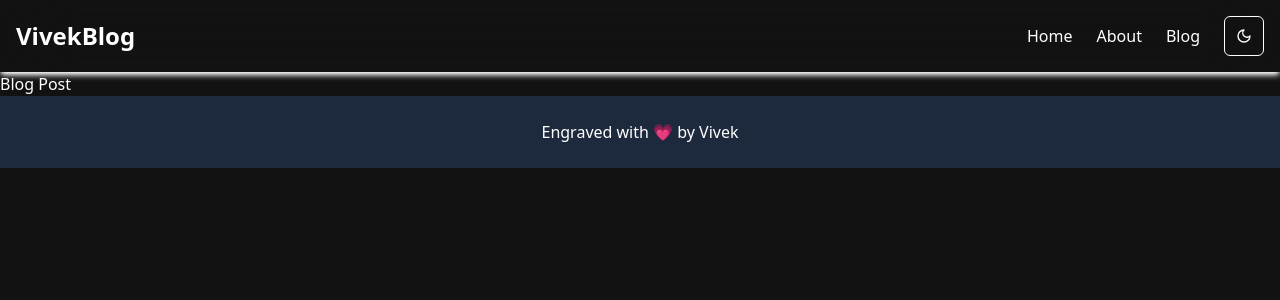
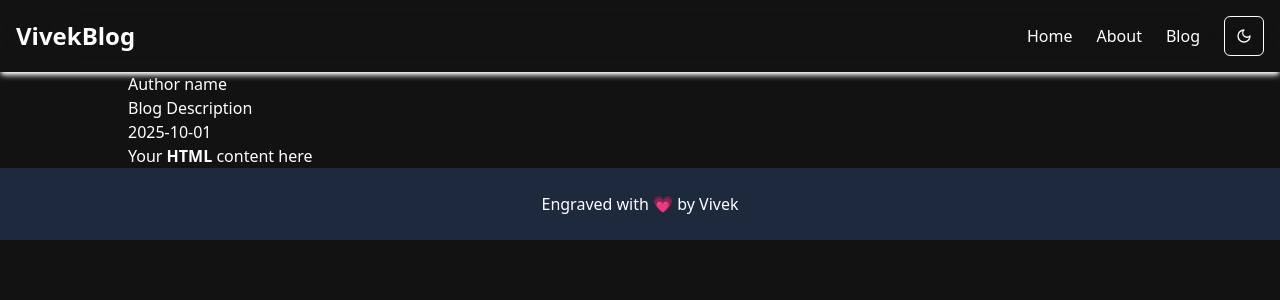
Before and after one commit to Vivek-736/Hobby-Blog, a Next.js app: page /blog/guide-to-tailwind-css in a window 1280 px wide. Shown: the top 300 px of the page. Built offline with nearby package versions, Linux system fonts and the light colour scheme.

Commit message:
done with the blog page and the slug setup and transfigured the next config

```diff
--- a/app/blog/[slug]/page.tsx
+++ b/app/blog/[slug]/page.tsx
@@ -1,11 +1,23 @@
-import React from 'react'
+import React from "react";
 
-const page = () => {
+const BlogPostSlugPage = ({ params }) => {
+  const blog = {
+    author: "Author name",
+    description: "Blog Description",
+    date: "2025-10-01",
+    content: "<p> Your <strong>HTML</strong> content here </p>",
+  };
+
   return (
-    <div>
-        <h1>Blog Post</h1>
-    </div>
-  )
-}
+    <>
+      <div className="max-w-5xl mx-auto">
+        <h1>{blog.author}</h1>
+        <p>{blog.description}</p>
+        <p>{blog.date}</p>
+        <div dangerouslySetInnerHTML={{ __html: blog.content }} className="prose" ></div>
+      </div>
+    </>
+  );
+};
 
-export default page
+export default BlogPostSlugPage;
--- a/app/blog/page.tsx
+++ b/app/blog/page.tsx
@@ -5,14 +5,14 @@ const blogs = [
   {
     title: "Mastering React",
     description: "Learn the best practices and hidden gems of React to build efficient applications.",
-    slug: "mastering-react-tips-tricks",
+    slug: "mastering-react",
     author: "Vivek",
     image: "https://external-content.duckduckgo.com/iu/?u=https%3A%2F%2Ftse4.mm.bing.net%2Fth%3Fid%3DOIP.BAwJnB3maWaRiZsXTXTmcwHaEK%26pid%3DApi&f=1&ipt=418bd4819f3a4f94b7bc651c85535908fa2bd7e7890eed56be3a14cc73b6ea5a&ipo=images",
   },
   {
     title: "Understanding Next.js",
     description: "Explore how server-side rendering in Next.js can enhance performance and SEO.",
-    slug: "understanding-nextjs-ssr",
+    slug: "understanding-nextjs",
     author: "Ram",
     image: "https://external-content.duckduckgo.com/iu/?u=https%3A%2F%2Ftse1.mm.bing.net%2Fth%3Fid%3DOIP.PJ87QhnDB4G5r6GynPSEVwHaEO%26pid%3DApi&f=1&ipt=8905e3e566af491d26760e2f07379d94fc8639ccd9be76182bb0cafc5265a428&ipo=images",
   },
--- a/next.config.ts
+++ b/next.config.ts
@@ -2,7 +2,12 @@ import type { NextConfig } from "next";
 
 const nextConfig: NextConfig = {
   images: {
-    domains: ["external-content.duckduckgo.com"],
+    remotePatterns: [
+      {
+        protocol: "https",
+        hostname: "external-content.duckduckgo.com",
+      },
+    ],
   },
 };
 
```
